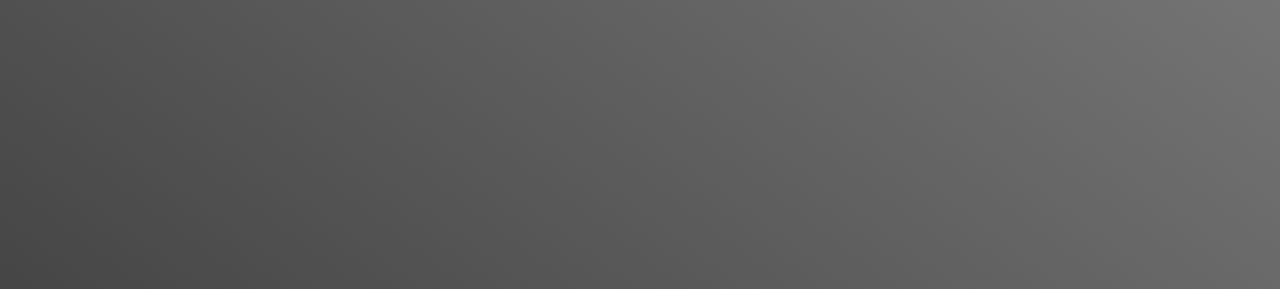
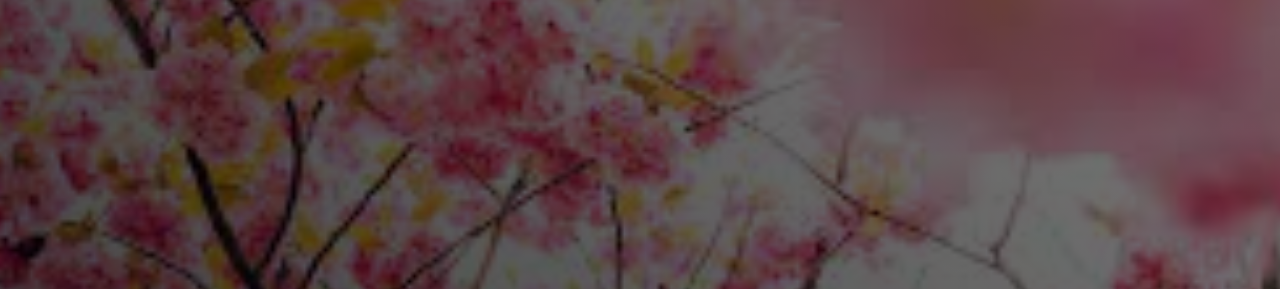
Before and after one commit to 1hiteshk/Natours, a plain HTML site: page index.html in a window 1280 px wide. Shown: the part 99-388 px from the top of the page. Drawn offline with Linux system fonts and the light colour scheme.

Commit message:
Changed the Background image

```diff
--- a/resources/CSS/style.css
+++ b/resources/CSS/style.css
@@ -82,7 +82,7 @@ h1{
 .hero_main{
     position: absolute;
     width: 100%;
-   background-image: linear-gradient(to top right ,rgba(0,0,0,0.8),rgba(0,0,0,0.5)),url(download.jpg);
+   background-image: linear-gradient(to top right ,rgba(0,0,0,0.8),rgba(0,0,0,0.5)),url(../../vendores/images/download.jpg);
     background-position: center;
     background-size: cover;
     height: 120vh;
```
